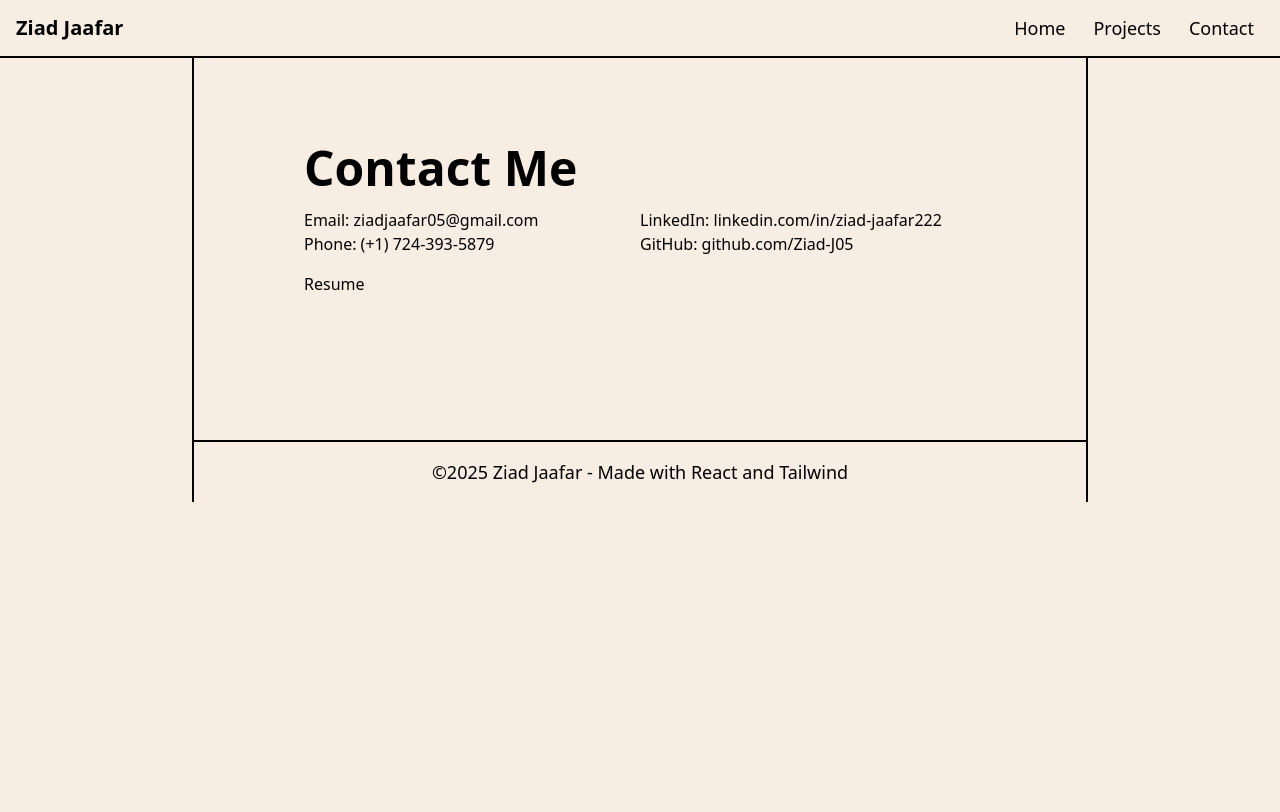
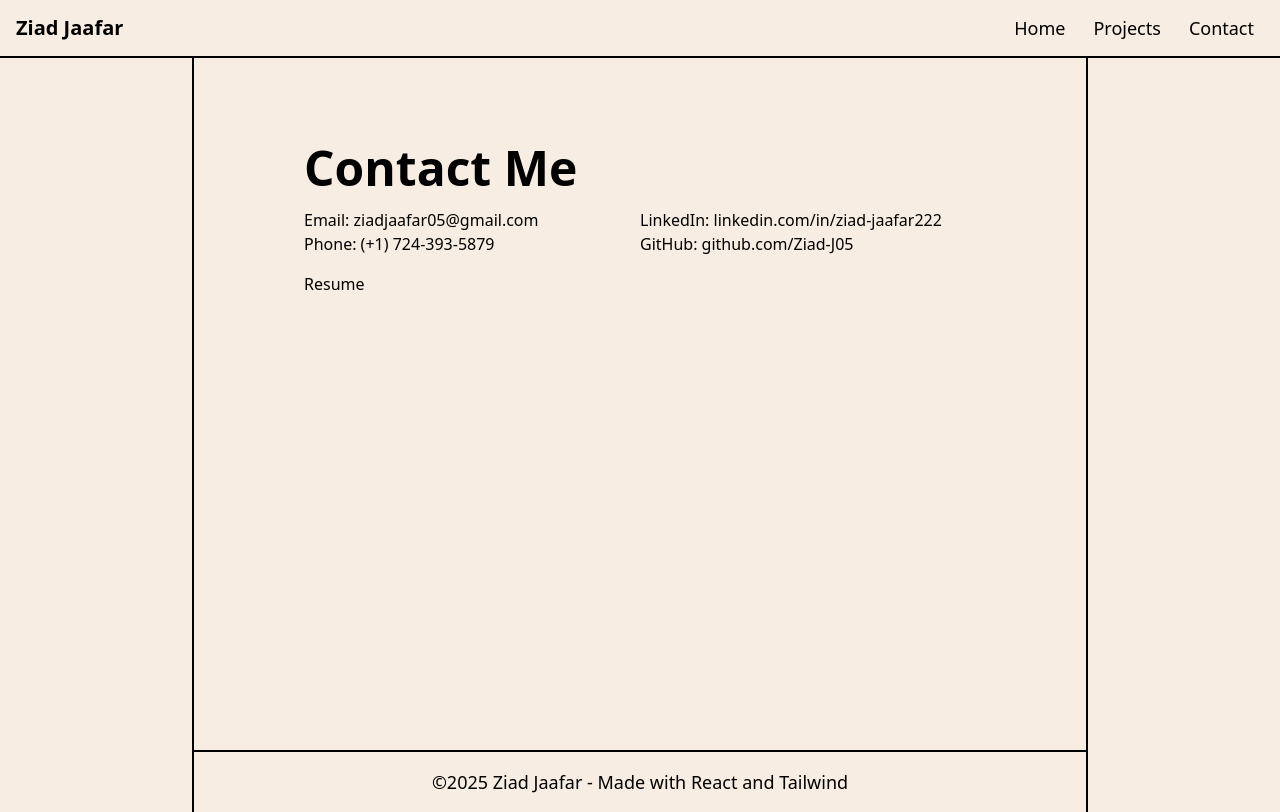
Before and after one commit to Ziad-J05/Portfolio-Site, a React (Vite) app: page /contact in a window 1280 px wide. Built offline with nearby package versions, Linux system fonts and the light colour scheme.

Commit message:
fixed contact page

```diff
--- a/src/components/MainContentArea.tsx
+++ b/src/components/MainContentArea.tsx
@@ -5,7 +5,7 @@ function MainContentArea({content}: {content: ReactElement[]}){
 
   return(
     <>
-      <main className="bg-[#F7EDE2] py-36 mx-auto w-4xl border-l-2 border-r-2">
+      <main className="bg-[#F7EDE2] py-36 mx-auto w-4xl min-h-[calc(100vh-var(--text-lg)-8*var(--spacing))] border-l-2 border-r-2">
           {content}
       </main>
     </>
```
